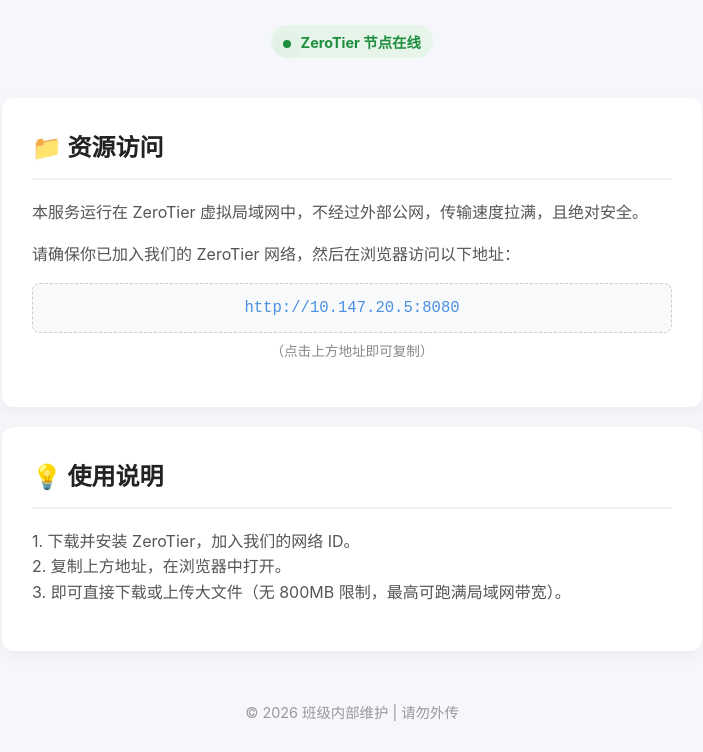
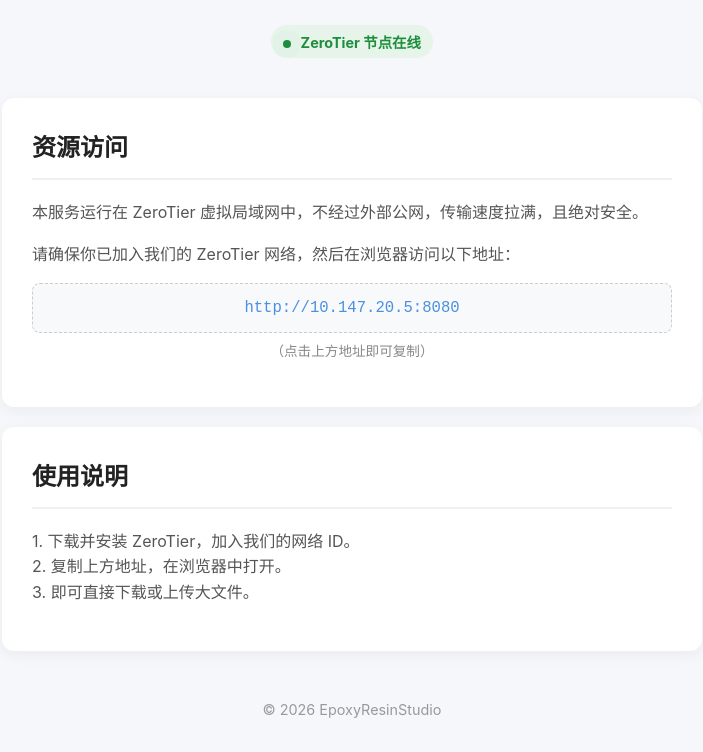
Before and after one commit to EricTZY168CHSC/-Tang-Public-Build-CH-, a plain HTML site: page docs/index.html in a window 1280 px wide. Shown: the part 190-942 px from the top of the page, without its empty margins (288-991 px from the left). Drawn offline with Linux system fonts and the light colour scheme.

Commit message:
index.html

```diff
--- a/docs/index.html
+++ b/docs/index.html
@@ -3,7 +3,7 @@
 <head>
     <meta charset="UTF-8">
     <meta name="viewport" content="width=device-width, initial-scale=1.0">
-    <title>班级内部资料共享站</title>
+    <title>环氧树脂班级资源共享转接站</title>
     <style>
         :root {
             --bg-color: #f5f7fa;
@@ -134,7 +134,7 @@
         </div>
 
         <div class="card">
-            <h2>📁 资源访问</h2>
+            <h2>资源访问</h2>
             <p>本服务运行在 ZeroTier 虚拟局域网中，不经过外部公网，传输速度拉满，且绝对安全。</p>
             <p>请确保你已加入我们的 ZeroTier 网络，然后在浏览器访问以下地址：</p>
 
@@ -146,17 +146,17 @@
         </div>
 
         <div class="card">
-            <h2>💡 使用说明</h2>
+            <h2>使用说明</h2>
             <p>
                 1. 下载并安装 ZeroTier，加入我们的网络 ID。<br>
                 2. 复制上方地址，在浏览器中打开。<br>
-                3. 即可直接下载或上传大文件（无 800MB 限制，最高可跑满局域网带宽）。
+                3. 即可直接下载或上传大文件。
             </p>
         </div>
     </div>
 
     <footer>
-        © 2026 班级内部维护 | 请勿外传
+        © 2026 EpoxyResinStudio
     </footer>
 
     <script>
```
